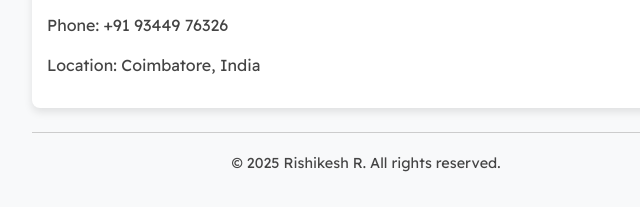
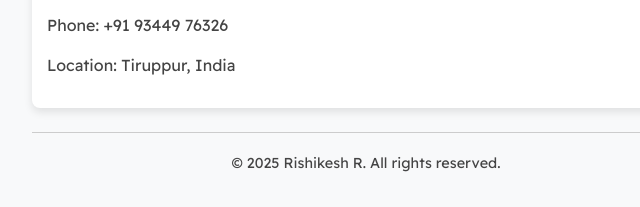
Before and after one commit to Rishikesh-14/myportfolio, a plain HTML site: page index.html in a window 1280 px wide. Shown: the part 2826-3033 px from the top of the page, 274-914 px from the left. Drawn offline with Linux system fonts and the light colour scheme.

Commit message:
Update index.html

```diff
--- a/index.html
+++ b/index.html
@@ -417,7 +417,7 @@
             <div class="contact-info">
                 <p>Email: 2326ka39@kgcas.com</p>
                 <p>Phone: +91 93449 76326</p>
-                <p>Location: Coimbatore, India</p>
+                <p>Location: Tiruppur, India</p>
             </div>
         </section>
 
```
